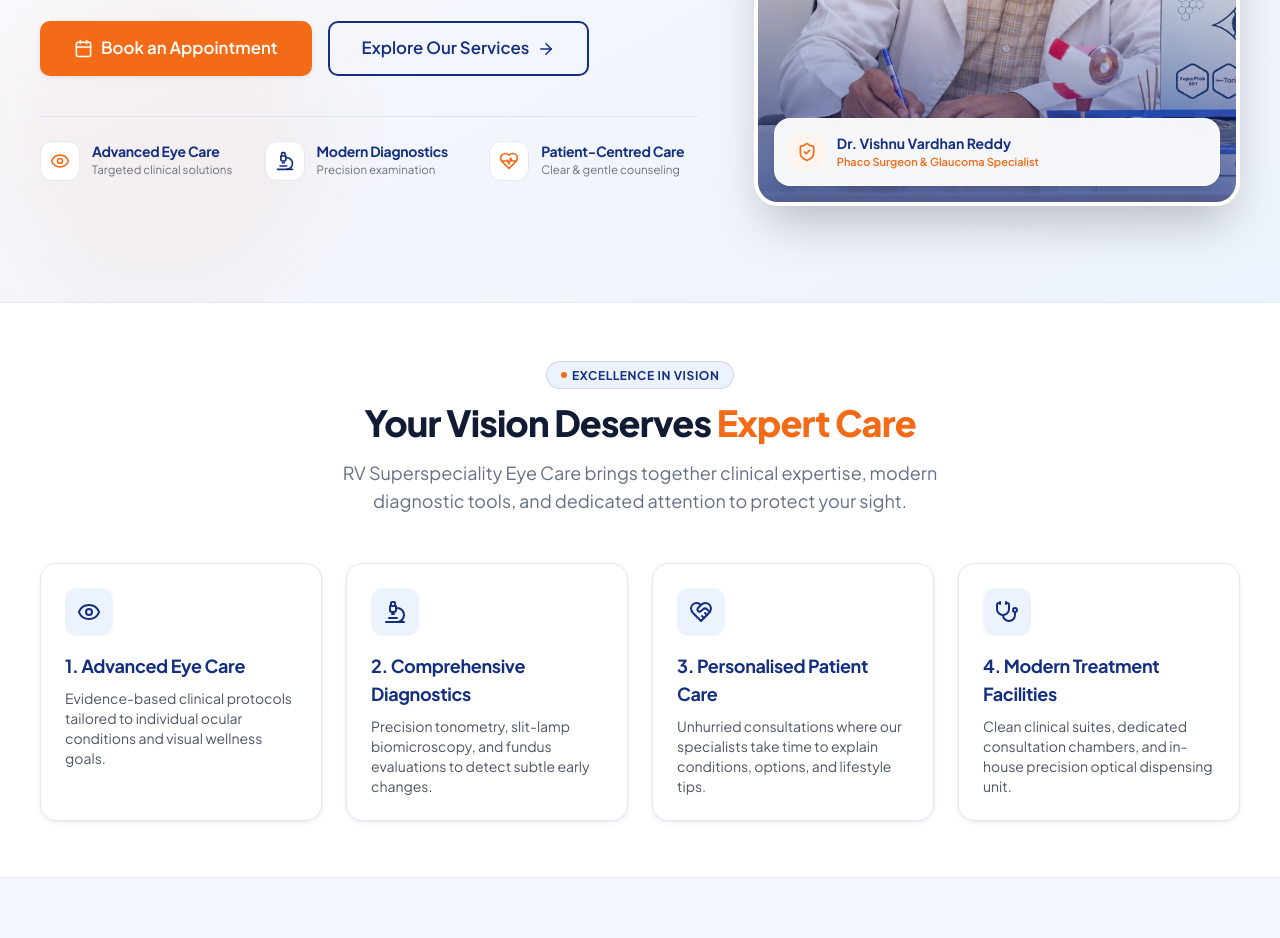
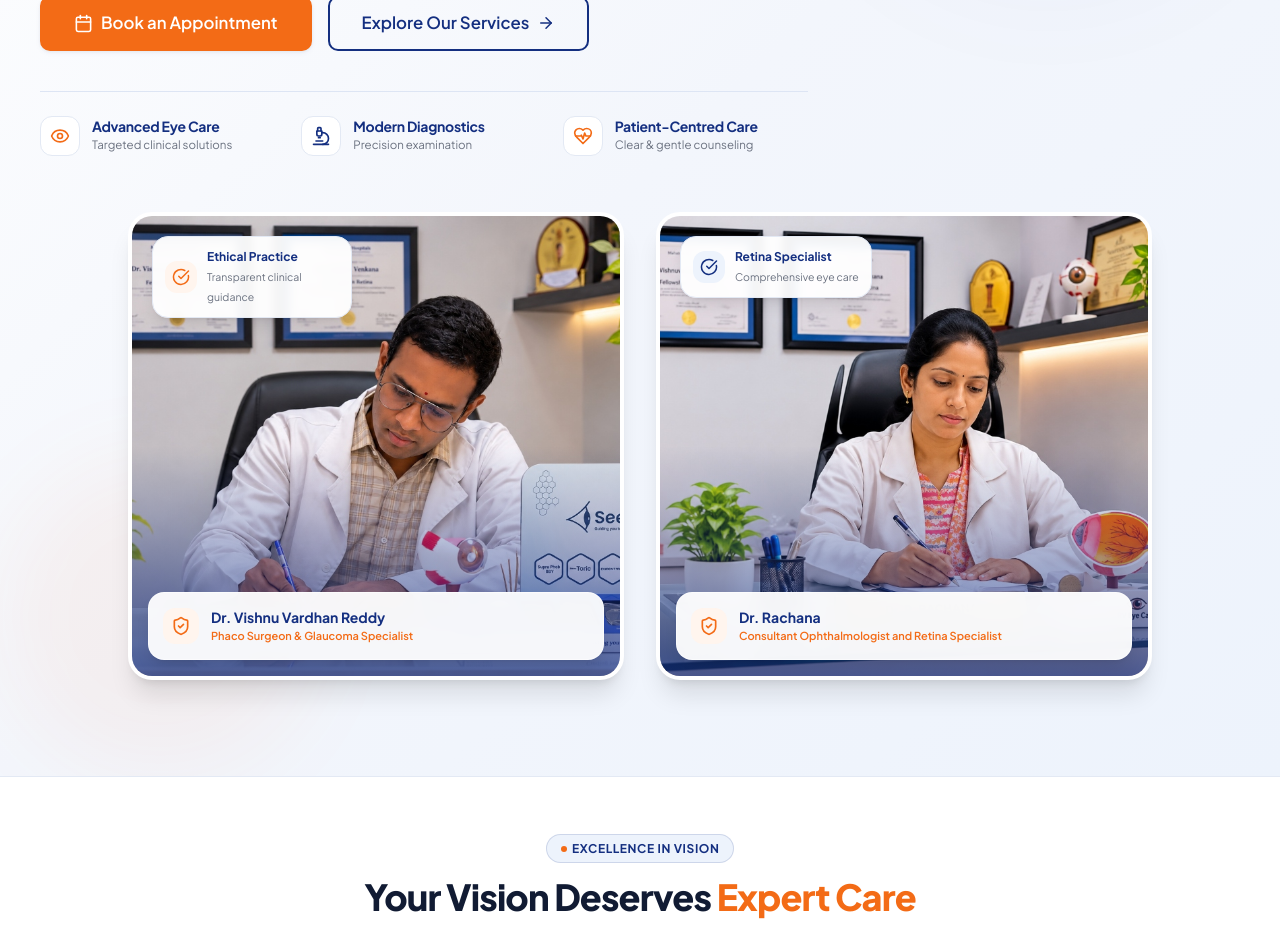
Before and after one commit to mani8979/rveyecare, a React (Vite) app: page / in a window 1280 px wide. Shown: the part 560-1498 px from the top of the page. Built offline with nearby package versions, Linux system fonts and the light colour scheme.

Commit message:
feat: layout both male and female doctor photos side by side in desktop and one by one in mobile below hero text

```diff
--- a/src/components/Hero.jsx
+++ b/src/components/Hero.jsx
@@ -18,10 +18,9 @@ export default function Hero() {
       <div className="absolute bottom-0 left-0 w-80 h-80 bg-[#F36B16]/5 rounded-full blur-2xl pointer-events-none" />
 
       <div className="container relative z-10">
-        <div className="hero-grid">
 
-          {/* Left Column: Content */}
-          <div className="flex flex-col items-start justify-center">
+        {/* Top: Given Text Content */}
+        <div className="max-w-3xl flex flex-col items-start justify-center">
 
           {/* Small Label Badge */}
           <div className="inline-flex items-center gap-2 px-3.5 py-1.5 rounded-full bg-[#EDF3FC] border border-[#CBD9F5] mb-5 shadow-xs">
@@ -118,11 +117,11 @@ export default function Hero() {
 
         </div>
 
-          {/* Right Column: Realistic Ophthalmologist Image with Brand Badges */}
-          <div className="relative mt-8 lg:mt-0 flex justify-center">
+        {/* Down of Given Text: Both Male and Female Doctor Photos (Side by Side in Desktop, One by One in Mobile) */}
+        <div className="grid grid-cols-1 md:grid-cols-2 gap-6 lg:gap-8 max-w-5xl mx-auto mt-10 md:mt-14">
 
-            {/* Main Visual Container */}
-            <div className="relative rounded-3xl overflow-hidden shadow-2xl border-4 border-white bg-white max-w-md lg:max-w-none w-full">
+          {/* Card 1: Male Doctor - Dr. Vishnu Vardhan Reddy */}
+          <div className="relative rounded-3xl overflow-hidden shadow-xl border-4 border-white bg-white w-full">
             <img
               src="/images/hero-doctor.jpg"
               alt="RV Superspeciality Eye Care - Dr. Vishnu Vardhan Reddy performing clinical consultation"
@@ -130,48 +129,93 @@ export default function Hero() {
               height={520}
               fetchPriority="high"
               decoding="async"
-                className="w-full h-[420px] sm:h-[480px] lg:h-[520px] object-cover object-center"
+              className="w-full h-[380px] sm:h-[440px] md:h-[460px] object-cover object-center"
               loading="eager"
             />
 
             {/* Subtle Gradient at Bottom */}
-              <div className="absolute inset-0 bg-gradient-to-t from-[#142F80]/70 via-transparent to-transparent pointer-events-none" />
+            <div className="absolute inset-0 bg-gradient-to-t from-[#142F80]/75 via-transparent to-transparent pointer-events-none" />
+
+            {/* Floating Trust Card - Top Left */}
+            <div className="absolute top-4 left-4 sm:top-5 sm:left-5 bg-white/95 backdrop-blur-sm p-2.5 sm:p-3 rounded-2xl shadow-lg border border-[#E3E9F4] hidden sm:flex items-center gap-2.5 max-w-[200px] animate-fadeIn">
+              <div className="w-8 h-8 rounded-xl bg-[#FFF5EE] flex items-center justify-center text-[#F36B16] flex-shrink-0">
+                <CheckCircle size={18} />
+              </div>
+              <div className="leading-tight">
+                <span className="text-xs font-bold text-[#142F80] block">
+                  Ethical Practice
+                </span>
+                <span className="text-[10.5px] text-gray-500">
+                  Transparent clinical guidance
+                </span>
+              </div>
+            </div>
 
             {/* Bottom In-Image Info Bar */}
             <div className="absolute bottom-4 left-4 right-4 bg-white/95 backdrop-blur-md p-3.5 rounded-2xl border border-white/60 shadow-lg flex items-center gap-3">
               <div className="w-9 h-9 rounded-xl bg-[#FFF5EE] flex items-center justify-center text-[#F36B16] flex-shrink-0">
                 <ShieldCheck size={20} />
               </div>
-                <div>
-                  <div className="text-xs sm:text-sm font-bold text-[#142F80]">
+              <div className="min-w-0">
+                <div className="text-xs sm:text-sm font-bold text-[#142F80] truncate">
                   Dr. Vishnu Vardhan Reddy
                 </div>
-                  <span className="text-[11px] text-[#F36B16] font-semibold block">
+                <span className="text-[11px] text-[#F36B16] font-semibold block truncate">
                   Phaco Surgeon & Glaucoma Specialist
                 </span>
               </div>
             </div>
           </div>
 
-            {/* Floating Trust Card 1 - Top Left */}
-            <div className="absolute top-4 left-4 sm:top-6 md:-left-6 bg-white p-3.5 rounded-2xl shadow-xl border border-[#E3E9F4] hidden lg:flex items-center gap-3 max-w-[210px] animate-fadeIn">
-              <div className="w-10 h-10 rounded-xl bg-[#FFF5EE] flex items-center justify-center text-[#F36B16] flex-shrink-0">
-                <CheckCircle size={22} />
+          {/* Card 2: Female Doctor - Dr. Rachana */}
+          <div className="relative rounded-3xl overflow-hidden shadow-xl border-4 border-white bg-white w-full">
+            <img
+              src="/images/doctor-rachana.jpg"
+              alt="RV Superspeciality Eye Care - Dr. Rachana performing retina consultation"
+              width={600}
+              height={520}
+              decoding="async"
+              className="w-full h-[380px] sm:h-[440px] md:h-[460px] object-cover object-center"
+              loading="eager"
+            />
+
+            {/* Subtle Gradient at Bottom */}
+            <div className="absolute inset-0 bg-gradient-to-t from-[#142F80]/75 via-transparent to-transparent pointer-events-none" />
+
+            {/* Floating Trust Card - Top Left */}
+            <div className="absolute top-4 left-4 sm:top-5 sm:left-5 bg-white/95 backdrop-blur-sm p-2.5 sm:p-3 rounded-2xl shadow-lg border border-[#E3E9F4] hidden sm:flex items-center gap-2.5 max-w-[200px] animate-fadeIn">
+              <div className="w-8 h-8 rounded-xl bg-[#EDF3FC] flex items-center justify-center text-[#142F80] flex-shrink-0">
+                <CheckCircle size={18} className="text-[#142F80]" />
               </div>
               <div className="leading-tight">
                 <span className="text-xs font-bold text-[#142F80] block">
-                  Ethical Practice
+                  Retina Specialist
                 </span>
-                <span className="text-[11px] text-gray-500">
-                  Transparent clinical guidance
+                <span className="text-[10.5px] text-gray-500">
+                  Comprehensive eye care
                 </span>
+              </div>
+            </div>
+
+            {/* Bottom In-Image Info Bar */}
+            <div className="absolute bottom-4 left-4 right-4 bg-white/95 backdrop-blur-md p-3.5 rounded-2xl border border-white/60 shadow-lg flex items-center gap-3">
+              <div className="w-9 h-9 rounded-xl bg-[#FFF5EE] flex items-center justify-center text-[#F36B16] flex-shrink-0">
+                <ShieldCheck size={20} />
+              </div>
+              <div className="min-w-0">
+                <div className="text-xs sm:text-sm font-bold text-[#142F80] truncate">
+                  Dr. Rachana
+                </div>
+                <span className="text-[11px] text-[#F36B16] font-semibold block truncate">
+                  Consultant Ophthalmologist and Retina Specialist
+                </span>
+              </div>
             </div>
           </div>
 
         </div>
 
       </div>
-      </div>
     </section>
   );
 }
```
Lines whose indentation alone changed are shown as unchanged.
